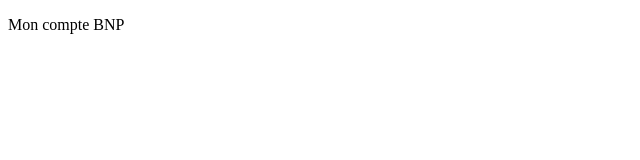
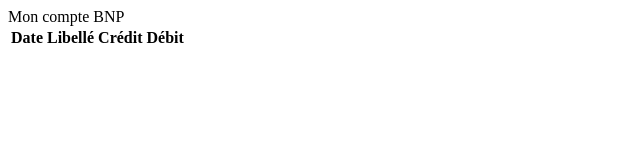
Before and after one commit to TristanDCP/Exercice5HTML, a plain HTML site: page 5.html in a window 1280 px wide. Shown: the whole page, without its empty margins (0-640 px from the left). Drawn offline with Linux system fonts and the light colour scheme.

Commit message:
Ajout du thead et des informations + modification de la balise p en balise caption

```diff
--- a/5.html
+++ b/5.html
@@ -5,6 +5,20 @@
         <title>Exercice5</title>
     </head>
     <body>
-        <p>Mon compte BNP</p>
+        <caption>Mon compte BNP</caption>
+        <table>
+            <thead>
+                <tr>
+                    <th>Date</th>
+                    <th>Libellé</th>
+                    <th>Crédit</th>
+                    <th>Débit</th>
+                </thead>
+                </tr>
+            <tbody></tbody>
+            <tfoot></tfoot>
+
+
+        </table>
     </body>
 </html>
```
